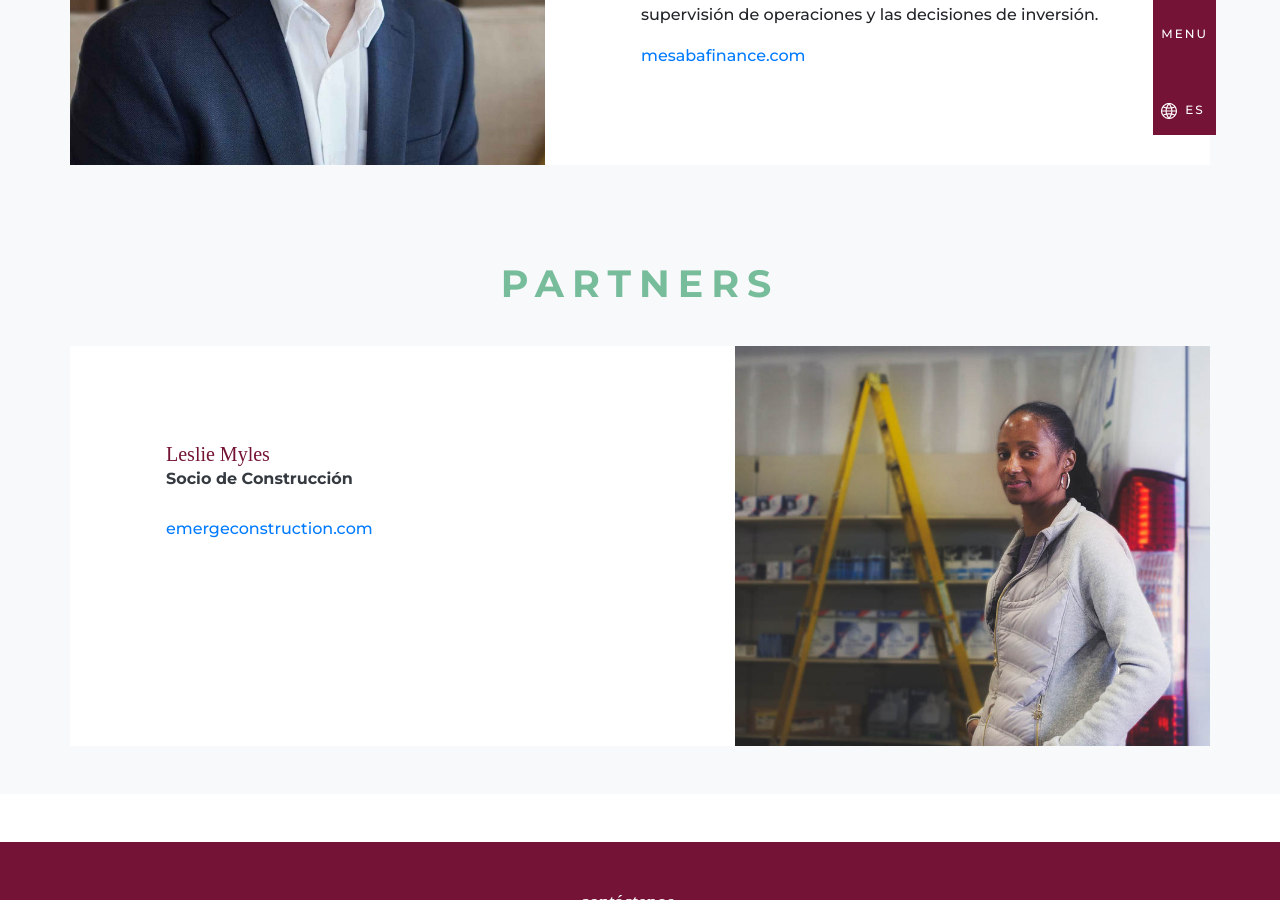
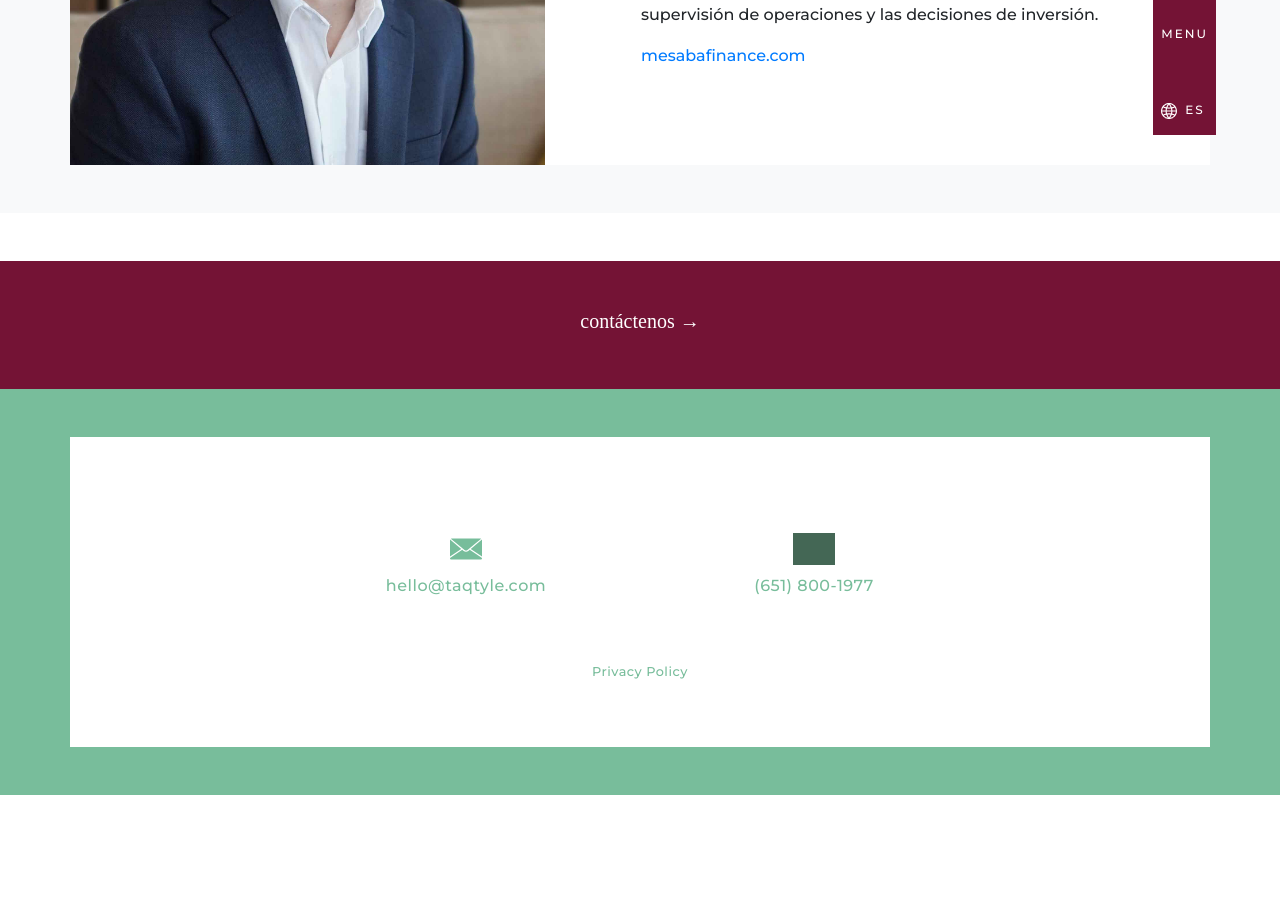
Before and after one commit to mesabafinance/taqtyle.com, a Jekyll site: the page built from es/team.html, in a window 1280 px wide and 900 px high, scrolled down 2017 px. Built offline with Jekyll 4.4.1, drawn with Linux system fonts in a browser that asks for light colours; some web fonts are replaced; after the commit the page ends 2812 px from its top, so only the background shows below that; grey boxes are pictures that could not be loaded.

Commit message:
Update spanish.yml
member and phone updates

```diff
--- a/_data/spanish.yml
+++ b/_data/spanish.yml
@@ -50,13 +50,6 @@ items:
               mail: mark@taqtyle.com
               linkedin: https://www.linkedin.com/in/markerjavec/
               img: /assets/img/team/mark-headshot.jpg
-            - name: Leslie Myles
-              active: True
-              role: Socio de Construcción
-              text:
-              website-name: emergeconstruction.com
-              website: https://www.emergeconstruction.com/
-              img: /assets/img/team/Leslie-myles-contracter.jpg
 
     vision:
         heading: nuestra visión
@@ -196,7 +189,7 @@ items:
         paragraph: Nuestro equipo estará feliz de saber de usted. Comuníquese con nosotros en cualquier momento por teléfono o simplemente enviándonos un mensaje con el formulario más abajo, y nosotros nos pondremos en contacto con usted en breve.
         street: "1041 Grand Ave #300"
         city: St. Paul, Minnesota, 55105
-        phone: (720) 780-5665
+        phone: (651) 800-1977
         mail: hello@taqtyle.com
         form:
             iam: Yo soy
```
